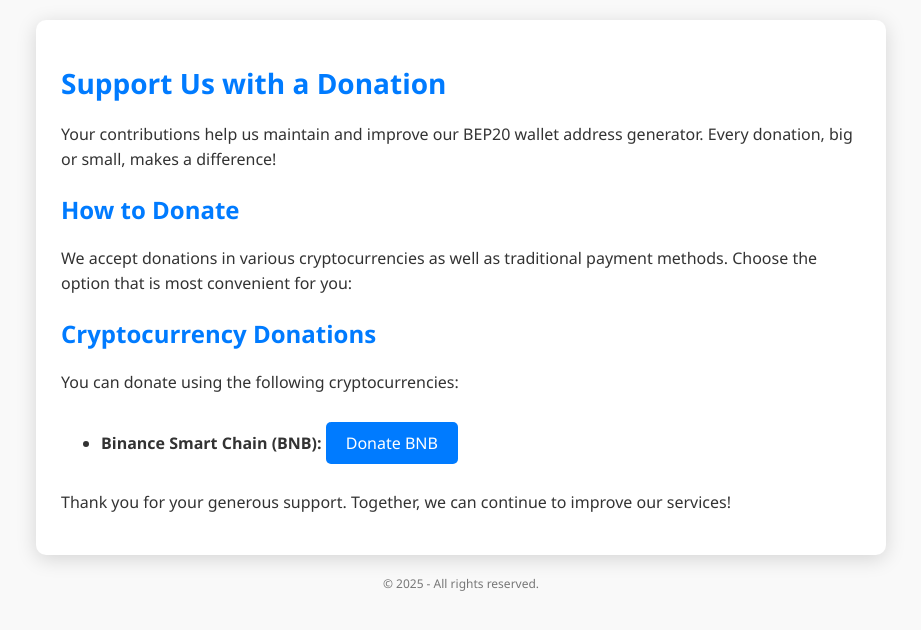
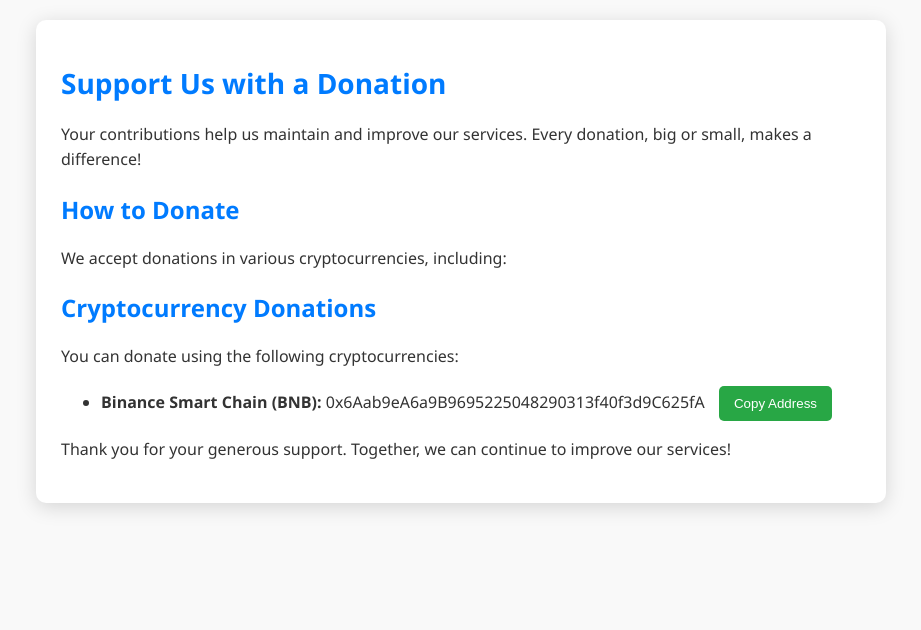
Before and after one commit to SmartAdib/BEP20-Wallet-Generator, a plain HTML site: page donate/donate.html in a window 1280 px wide. Shown: the whole page, without its empty margins (179-1100 px from the left). Drawn offline with Linux system fonts and the light colour scheme.

Commit message:
Update donate.html

```diff
--- a/donate/donate.html
+++ b/donate/donate.html
@@ -51,11 +51,28 @@
             font-size: 16px;
             text-decoration: none;
             margin: 10px 0;
+            cursor: pointer;
             transition: background-color 0.3s;
         }
 
         .donation-button:hover {
             background-color: #0056b3;
+        }
+
+        .copy-button {
+            display: inline-block;
+            background-color: #28a745;
+            color: white;
+            border: none;
+            border-radius: 5px;
+            padding: 10px 15px;
+            margin-left: 10px;
+            cursor: pointer;
+            transition: background-color 0.3s;
+        }
+
+        .copy-button:hover {
+            background-color: #218838;
         }
 
         .footer {
@@ -64,31 +81,48 @@
             color: #777;
             text-align: center;
         }
+
+        .message {
+            margin-top: 10px;
+            color: green;
+            font-weight: bold;
+        }
     </style>
+    <script>
+        function copyToClipboard(text) {
+            navigator.clipboard.writeText(text).then(() => {
+                const message = document.getElementById('copy-message');
+                message.textContent = "Address copied to clipboard!";
+                setTimeout(() => {
+                    message.textContent = "";
+                }, 3000);
+            }, (err) => {
+                console.error('Could not copy text: ', err);
+            });
+        }
+    </script>
 </head>
 
 <body>
     <div class="container">
         <h1>Support Us with a Donation</h1>
-        <p>Your contributions help us maintain and improve our BEP20 wallet address generator. Every donation, big or small, makes a difference!</p>
+        <p>Your contributions help us maintain and improve our services. Every donation, big or small, makes a difference!</p>
 
         <h2>How to Donate</h2>
-        <p>We accept donations in various cryptocurrencies as well as traditional payment methods. Choose the option that is most convenient for you:</p>
+        <p>We accept donations in various cryptocurrencies, including:</p>
 
         <h2>Cryptocurrency Donations</h2>
         <p>You can donate using the following cryptocurrencies:</p>
         <ul>
             <li>
                 <strong>Binance Smart Chain (BNB):</strong>
-                <a href="0x6Aab9eA6a9B9695225048290313f40f3d9C625fA" class="donation-button">Donate BNB</a>
+                <span id="bnb-address">0x6Aab9eA6a9B9695225048290313f40f3d9C625fA</span>
+                <button class="copy-button" onclick="copyToClipboard('0x6Aab9eA6a9B9695225048290313f40f3d9C625fA')">Copy Address</button>
             </li>
         </ul>
+        <div id="copy-message" class="message"></div>
         <p>Thank you for your generous support. Together, we can continue to improve our services!</p>
-    </div>
-
-    <div class="footer">
-        &copy; 2025 - All rights reserved.
     </div>
 </body>
 
-  </html>
+</html>
```
